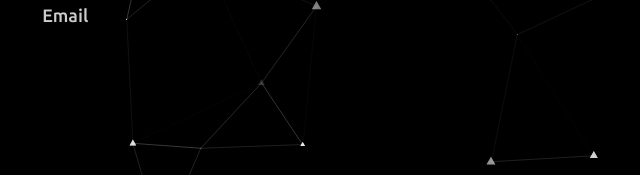
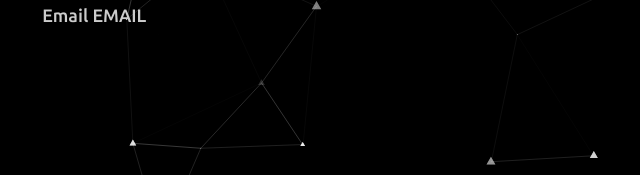
Before and after one commit to NatanaelGM/MyPortfolio, a plain HTML site: page index.html in a window 1280 px wide. Shown: the part 532-707 px from the top of the page, 617-1257 px from the left. Drawn offline with nearby package versions, Linux system fonts and the light colour scheme.

Commit message:
Update index.html

```diff
--- a/index.html
+++ b/index.html
@@ -91,6 +91,9 @@
                 <a href="https://mail.google.com/mail/u/0/#inbox?compose=GTvVlcSDbSRMMXXXcWzqxpflntljXLgQsrqRWZhXQzTlRHhLxVWBbvCdLDQbFhjMWQTHBgncpfQkC"
                   target="_blank">Email
                 </a>
+<!--                 teste -->
+                                <a href='mailto:natanael.gideao@gmail.com'>EMAIL
+              </a>
               </li>
             </ul>
           </div>
```
